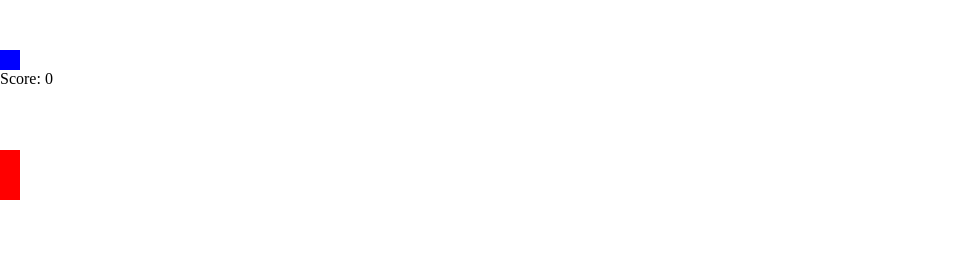
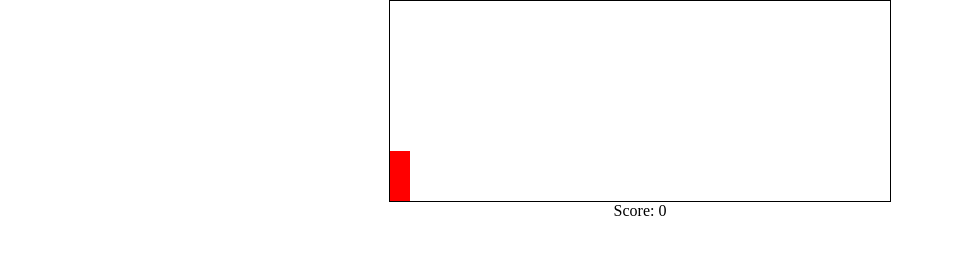
Before and after one commit to d1gomes/d1gomes.github.io, a plain HTML site: page index.html in a window 1280 px wide. Shown: the whole page, without its empty margins (0-954 px from the left). Drawn offline with Linux system fonts and the light colour scheme.

Commit message:
Update style.css

```diff
--- a/style.css
+++ b/style.css
@@ -1,33 +1,23 @@
 *{
     padding: 0;
     margin: 0;
+    overflow-x: hidden;
 }
-#game{
+.game{
     width: 500px;
     height: 200px;
     border: 1px solid black;
+    margin: auto;
 }
 #character{
-  width:20px;
-  height:50px;
+    width: 20px;
+    height: 50px;
     background-color: red;
     position:relative;
-  top:150px
+    top: 150px;
 }
 .animate{
-  animation: jump 500ms;
-}
-#block{
-  width:20px;
-  height:20px;
-  background-color:blue;
-  top:130px;
-  left:480px;
-  animation: block 1s infinite linear;
-}
-@keyframes block{
-  0%{left:480px;}
-  100%{left:-40px;}
+    animation: jump 0.3s linear;
 }
 @keyframes jump{
     0%{top: 150px;}
@@ -35,3 +25,20 @@
     70%{top: 100px;}
     100%{top: 150px;}
 }
+
+#block{
+    background-color: blue;
+    width: 20px;
+    height: 20px;
+    position: relative;
+    top: 130px;
+    left: 500px;
+    animation: block 1s infinite linear;
+}
+@keyframes block{
+    0%{left: 500px}
+    100%{left: -20px}
+}
+p{
+    text-align: center;
+}
```
Lines whose indentation alone changed are shown as unchanged.
